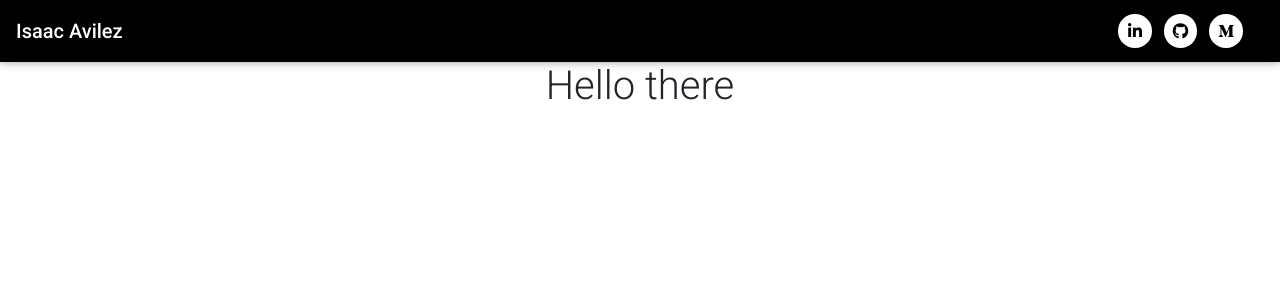
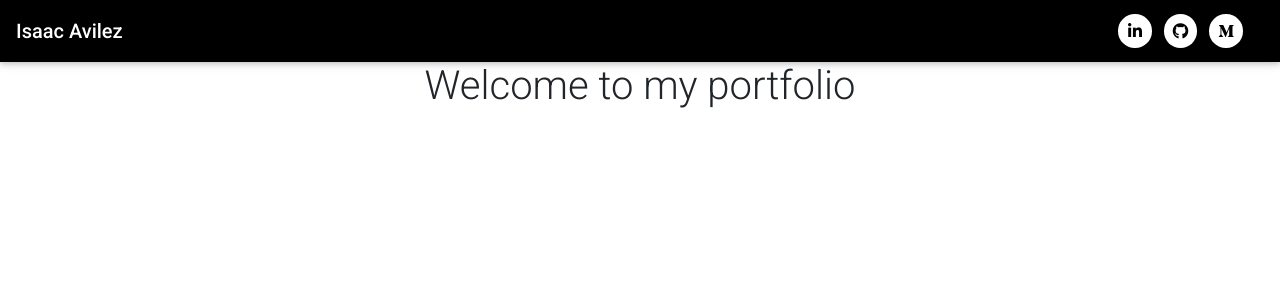
Before and after one commit to IA26/my-portfolio, a React (Create React App) app: page / in a window 1280 px wide. Shown: the top 300 px of the page. Built offline with nearby package versions, Linux system fonts and the light colour scheme.

Commit message:
changed h1

```diff
--- a/src/containers/Portfolio.js
+++ b/src/containers/Portfolio.js
@@ -5,7 +5,7 @@ function Portfolio(props) {
 
     return (
         <div className="portfolio-content">
-          <h1>Hello there</h1>
+          <h1>Welcome to my portfolio</h1>
 
         </div>
     )
```
